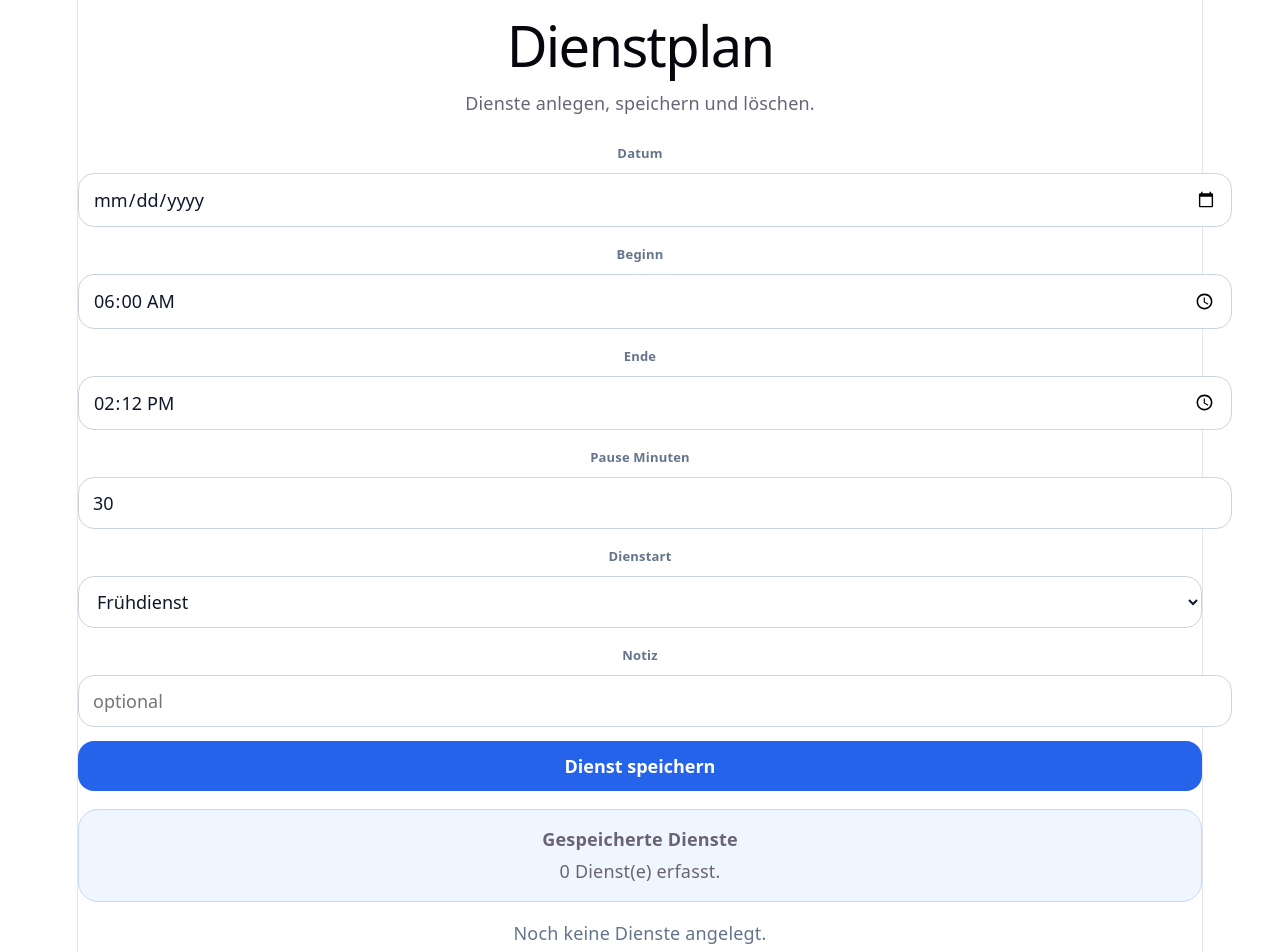
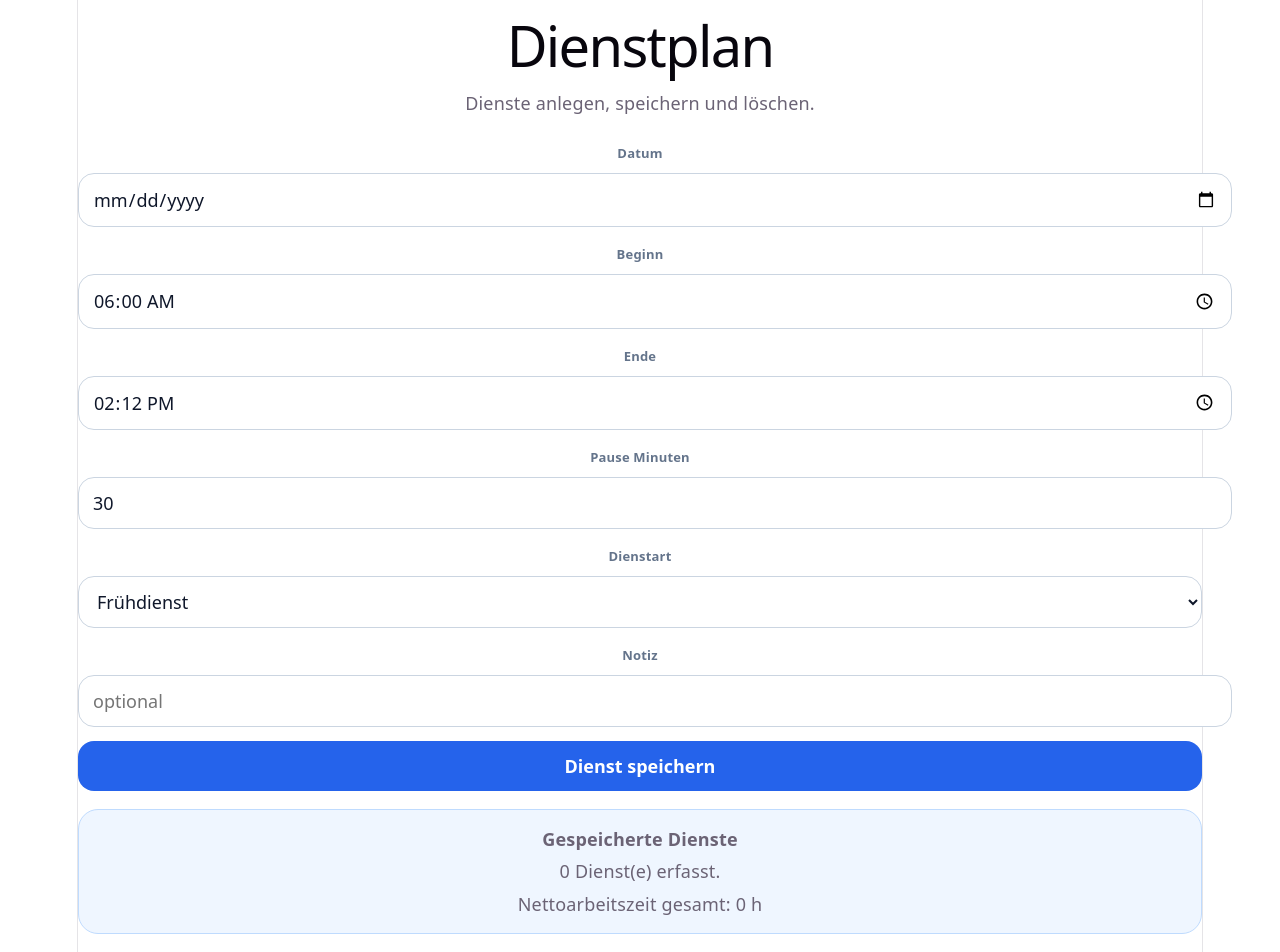
Before and after one commit to vladularu/carecheck-web, a React (Vite) app: page /plan in a window 1280 px wide. Shown: the top 952 px of the page. Built offline with nearby package versions, Linux system fonts and the light colour scheme.

Commit message:
v0.5.0 Arbeitszeitberechnung für Dienste

```diff
--- a/src/components/ShiftList.tsx
+++ b/src/components/ShiftList.tsx
@@ -1,4 +1,5 @@
 import type { Shift, ShiftType } from "../types/index";
+import { calculateNetHours } from "../services/calculation/workingTimeCalculator";
 
 const shiftLabels: Record<ShiftType, string> = {
   EARLY: "Frühdienst",
@@ -32,6 +33,7 @@ export default function ShiftList({ shifts, onDeleteShift }: ShiftListProps) {
               {shift.date} · {shift.startTime}–{shift.endTime} · Pause{" "}
               {shift.breakMinutes} Min.
             </p>
+            <small>Nettoarbeitszeit: {calculateNetHours(shift)} h</small>
             {shift.note && <small>{shift.note}</small>}
           </div>
 
--- a/src/pages/Planner.tsx
+++ b/src/pages/Planner.tsx
@@ -3,6 +3,7 @@ import ShiftForm from "../components/ShiftForm";
 import ShiftList from "../components/ShiftList";
 import type { Shift } from "../types/index";
 import { loadShifts, saveShifts } from "../services/storage/shiftStorage";
+import { calculateTotalNetHours } from "../services/calculation/workingTimeCalculator";
 
 export default function Planner() {
   const [shifts, setShifts] = useState<Shift[]>(() => loadShifts());
@@ -23,6 +24,8 @@ export default function Planner() {
     setShifts((current) => current.filter((shift) => shift.id !== id));
   }
 
+  const totalNetHours = calculateTotalNetHours(shifts);
+
   return (
     <section className="page">
       <h1>Dienstplan</h1>
@@ -33,6 +36,7 @@ export default function Planner() {
       <div className="summary-card">
         <strong>Gespeicherte Dienste</strong>
         <p>{shifts.length} Dienst(e) erfasst.</p>
+        <p>Nettoarbeitszeit gesamt: {totalNetHours} h</p>
       </div>
 
       <ShiftList shifts={shifts} onDeleteShift={deleteShift} />
--- /dev/null
+++ b/src/services/calculation/workingTimeCalculator.ts
@@ -0,0 +1,52 @@
+import type { Shift } from "../../types/index";
+
+export interface WorkingTimeResult {
+  shiftId: string;
+  grossHours: number;
+  netHours: number;
+}
+
+function toDateTime(date: string, time: string): Date {
+  return new Date(`${date}T${time}:00`);
+}
+
+function roundToTwoDecimals(value: number): number {
+  return Math.round(value * 100) / 100;
+}
+
+export function calculateGrossHours(shift: Shift): number {
+  const start = toDateTime(shift.date, shift.startTime);
+  const end = toDateTime(shift.date, shift.endTime);
+
+  if (end <= start) {
+    end.setDate(end.getDate() + 1);
+  }
+
+  const milliseconds = end.getTime() - start.getTime();
+  const hours = milliseconds / 1000 / 60 / 60;
+
+  return roundToTwoDecimals(hours);
+}
+
+export function calculateNetHours(shift: Shift): number {
+  const grossHours = calculateGrossHours(shift);
+  const breakHours = shift.breakMinutes / 60;
+
+  return roundToTwoDecimals(Math.max(0, grossHours - breakHours));
+}
+
+export function calculateWorkingTime(shift: Shift): WorkingTimeResult {
+  return {
+    shiftId: shift.id,
+    grossHours: calculateGrossHours(shift),
+    netHours: calculateNetHours(shift),
+  };
+}
+
+export function calculateTotalNetHours(shifts: Shift[]): number {
+  const total = shifts.reduce((sum, shift) => {
+    return sum + calculateNetHours(shift);
+  }, 0);
+
+  return roundToTwoDecimals(total);
+}
```
